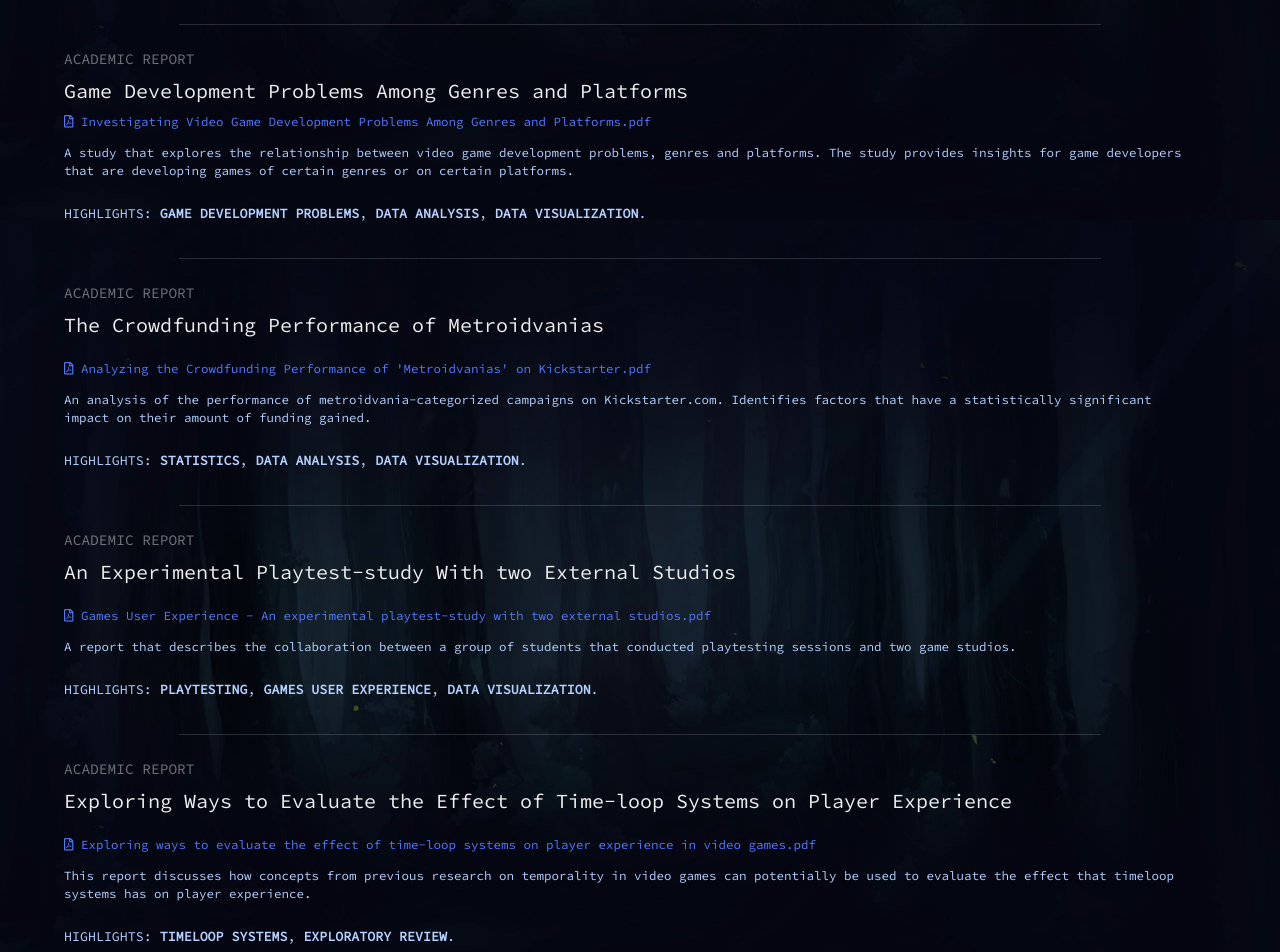
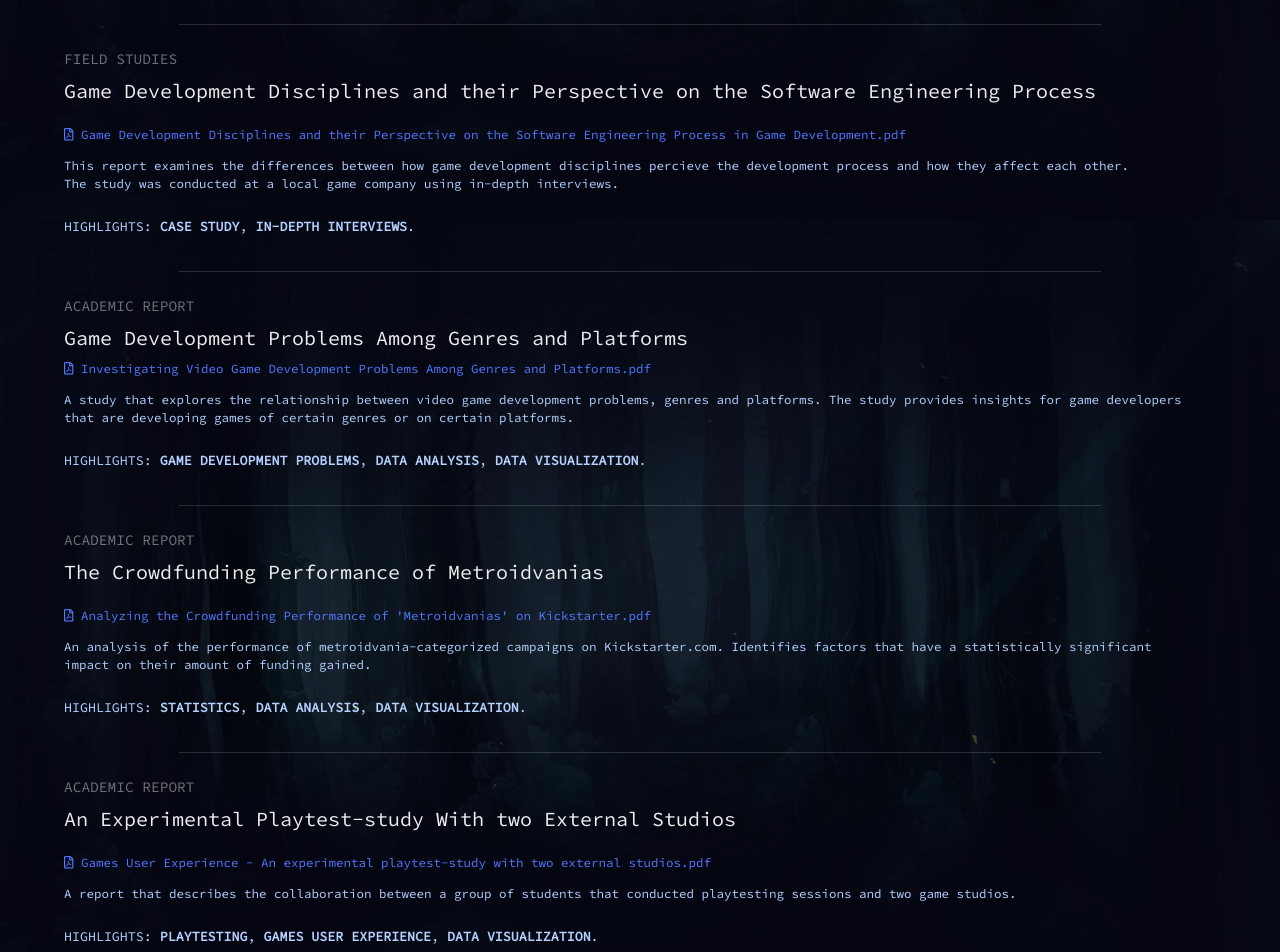
Before and after one commit to fabianfroding/gh-pages-src, a Vue app: page /research in a window 1280 px wide. Shown: the part 580-1532 px from the top of the page. Built offline with nearby package versions, Linux system fonts and the light colour scheme.

Commit message:
add field study report

```diff
--- a/src/components/PortfolioResearch.vue
+++ b/src/components/PortfolioResearch.vue
@@ -16,6 +16,29 @@
                             Originally from my BSc thesis work, this article now presents how classes based on the role-stereotypes defined by Wirfs-Brock change over time in software systems.
                         </p>
                         <p class="cta">Highlights: <strong>Software Architecture</strong>, <strong>Software Design Patterns</strong>.</p>
+                    </div>
+                </div>
+
+                <div class="separator-line"></div>
+
+                <div class="portfolio-item">
+                    <!--div class="portfolio-img has-margin-right">
+                        <a href="./ExploringTimeLoopSystems_Fabian_Froding.pdf" target="_blank">
+                            <img src="../resources/project-images/research-guxrd00.jpg" alt="">
+                        </a>
+                    </div-->
+                    <div class="portfolio-description">
+                        <h6>Field Studies</h6>
+                        <h1>Game Development Disciplines and their Perspective on the Software Engineering Process</h1>
+                        <br>
+                        <p class="global-link"><a href="./GameDevDisciplinesAndSoftwareEngineering_FabianFroding.pdf" target="_blank"><i class="far fa-file-pdf"/> Game Development Disciplines and their Perspective on the Software Engineering Process in Game Development.pdf</a></p>
+                        <br>
+                        <p>
+                            This report examines the differences between how game development disciplines percieve the development process
+                            and how they affect each other.
+                            <br>The study was conducted at a local game company using in-depth interviews.
+                        </p>
+                        <p class="cta">Highlights: <strong>Case Study</strong>, <strong>In-depth Interviews</strong>.</p>
                     </div>
                 </div>
 
@@ -85,28 +108,6 @@
 
                 <div class="separator-line"></div>
 
-                <div class="portfolio-item">
-                    <!--div class="portfolio-img has-margin-right">
-                        <a href="./ExploringTimeLoopSystems_Fabian_Froding.pdf" target="_blank">
-                            <img src="../resources/project-images/research-guxrd00.jpg" alt="">
-                        </a>
-                    </div-->
-                    <div class="portfolio-description">
-                        <h6>Academic Report</h6>
-                        <h1>Exploring Ways to Evaluate the Effect of Time-loop Systems on Player Experience</h1>
-                        <br>
-                        <p class="global-link"><a href="./ExploringTimeLoopSystems_Fabian_Froding.pdf" target="_blank"><i class="far fa-file-pdf"/> Exploring ways to evaluate the effect of time-loop systems on player experience in video games.pdf</a></p>
-                        <br>
-                        <p>
-                            This report discusses how concepts from previous research on temporality in video games can potentially be used
-                            to evaluate the effect that timeloop systems has on player experience.
-                        </p>
-                        <p class="cta">Highlights: <strong>Timeloop Systems</strong>, <strong>Exploratory Review</strong>.</p>
-                    </div>
-                </div>
-
-                <div class="separator-line"></div>
-
             </div>
     </div>
 </template>
```
Also changed, not shown: 2 other files (tests, documents, lock files or other folders).
